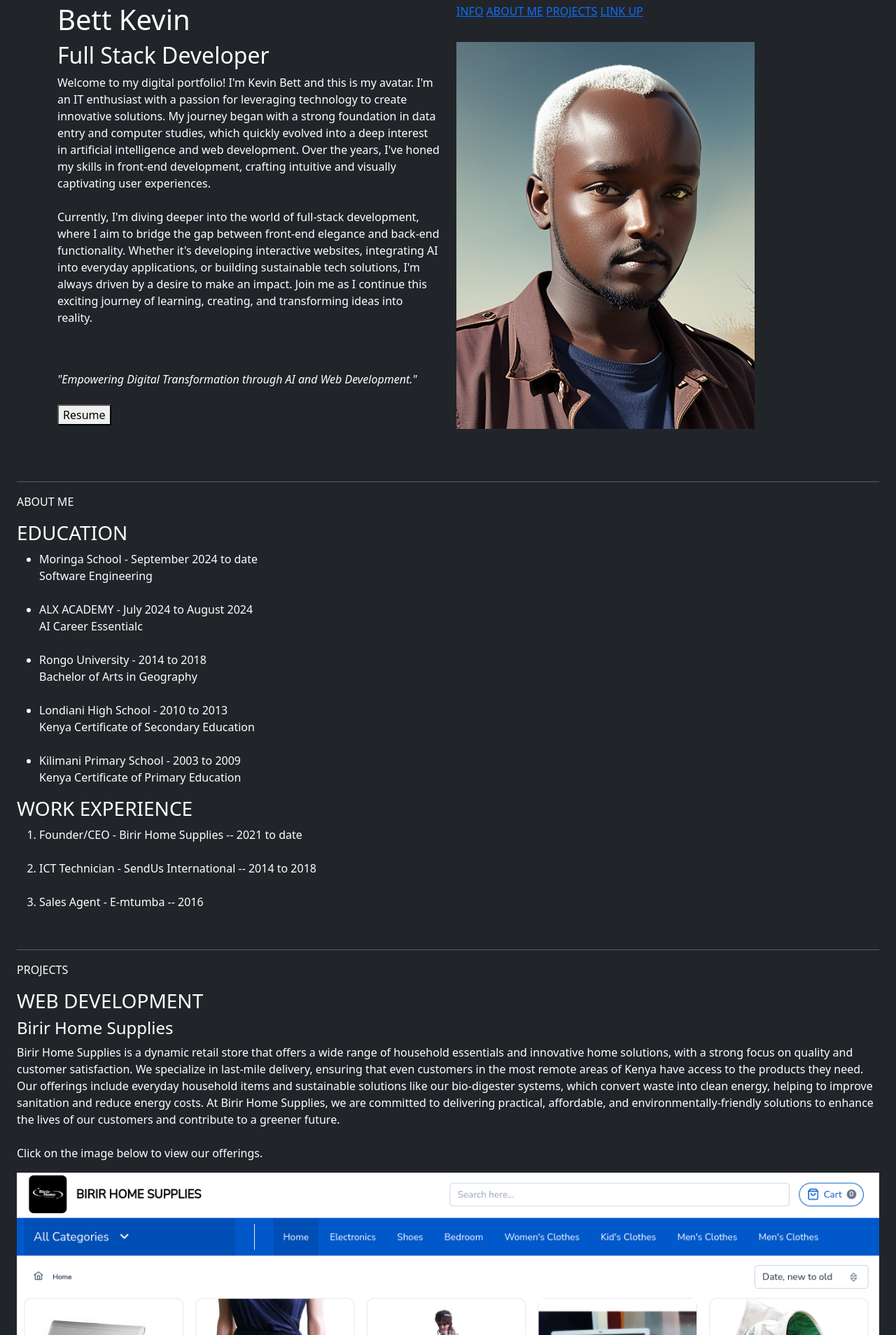
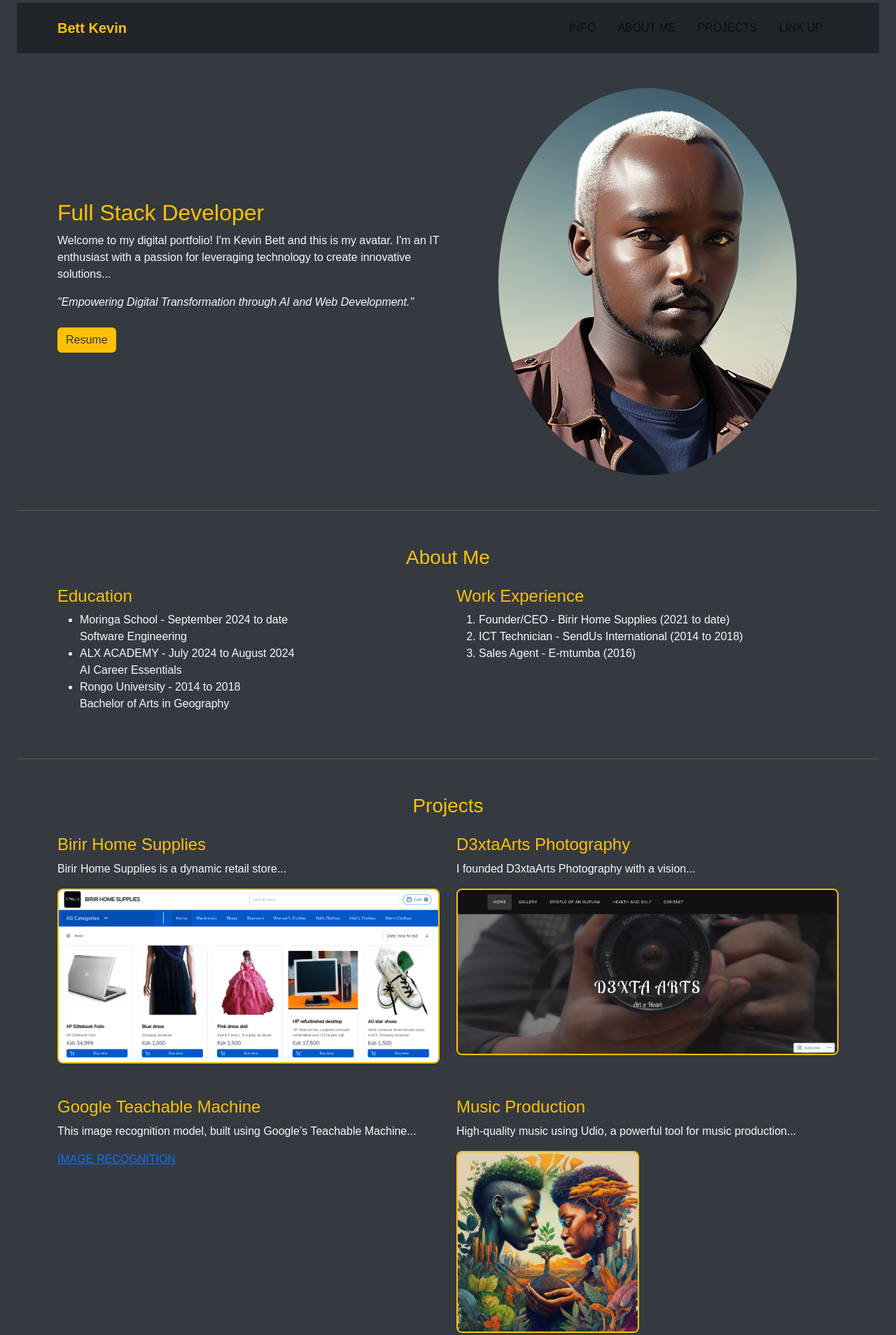
Before and after one commit to BettKev/bett-kevin-portfolio, a plain HTML site: page index.html in a window 1280 px wide. Shown: the part 20-1928 px from the top of the page at 70% size. Drawn offline with Linux system fonts and the light colour scheme.

Commit message:
updated styling for responsiveness

```diff
--- a/index.html
+++ b/index.html
@@ -5,229 +5,191 @@
     <meta name="viewport" content="width=device-width, initial-scale=1.0">
     <title>PORTFOLIO</title>
     <link rel="stylesheet" href="./css/bootstrap.min.css">
-
+    <style>
+        body {
+            background-color: #343a40;
+            color: #f8f9fa;
+            font-family: "Arial", sans-serif;
+        }
+        h1, h2, h3, h4 {
+            color: #ffc107;
+        }
+        nav {
+            background-color: #212529;
+        }
+        nav a {
+            color: #f8f9fa;
+            margin-right: 15px;
+            text-decoration: none;
+            font-weight: bold;
+        }
+        nav a:hover {
+            color: #ffc107;
+        }
+        section {
+            margin-top: 50px;
+        }
+        .project-img {
+            border: 2px solid #ffc107;
+            border-radius: 8px;
+        }
+        .btn-custom {
+            background-color: #ffc107;
+            color: #343a40;
+            border: none;
+        }
+        .btn-custom:hover {
+            background-color: #e0a800;
+        }
+        .social-links a {
+            margin: 0 10px;
+            color: #ffc107;
+            font-size: 20px;
+            text-decoration: none;
+        }
+        .social-links a:hover {
+            color: #f8f9fa;
+        }
+        hr {
+            border-color: #ffc107;
+            margin: 50px 0;
+        }
+    </style>
 </head>
 
-<body class="bg-dark text-white p-4">
+<body class="p-4">
 
-    <!--Top of page  -->
-    <section class="container">
-        <div class="row">
-            <h1 class = "col">Bett Kevin</h1>
-            <nav class = "col">
-            <a  href="#info">INFO</a>
-                <a href="#about">ABOUT ME</a>
-                <a href="#projects">PROJECTS</a>
-                <a href="#linkup">LINK UP</a>
+    <!-- Sticky Navbar -->
+    <nav class="navbar navbar-expand-lg sticky-top py-3">
+        <div class="container">
+            <a class="navbar-brand text-warning" href="#">Bett Kevin</a>
+            <button class="navbar-toggler" type="button" data-bs-toggle="collapse" data-bs-target="#navbarNav" aria-controls="navbarNav" aria-expanded="false" aria-label="Toggle navigation">
+                <span class="navbar-toggler-icon"></span>
+            </button>
+            <div class="collapse navbar-collapse" id="navbarNav">
+                <ul class="navbar-nav ms-auto">
+                    <li class="nav-item"><a class="nav-link" href="#info">INFO</a></li>
+                    <li class="nav-item"><a class="nav-link" href="#about">ABOUT ME</a></li>
+                    <li class="nav-item"><a class="nav-link" href="#projects">PROJECTS</a></li>
+                    <li class="nav-item"><a class="nav-link" href="#linkup">LINK UP</a></li>
+                </ul>
+            </div>
+        </div>
     </nav>
-        </div>
-    </section>
 
-    <!-- Info section -->
-     <section class="container">
-        <div class="row">
-            <div class="col">
-            <h2>
-                Full Stack Developer
-            </h2>
-            <p>Welcome to my digital portfolio! I'm Kevin Bett and this is my avatar. I'm an IT enthusiast with a passion for leveraging technology to create innovative
-                solutions. My journey began with a strong foundation in data entry and computer studies, which quickly evolved into a deep
-                interest in artificial intelligence and web development. Over the years, I've honed my skills in front-end development,
-                crafting intuitive and visually captivating user experiences.
-                <br><br>
-                Currently, I'm diving deeper into the world of full-stack development, where I aim to bridge the gap between front-end
-                elegance and back-end functionality. Whether it's developing interactive websites, integrating AI into everyday applications,
-                or building sustainable tech solutions, I'm always driven by a desire to make an impact. Join me as I continue this
-                exciting journey of learning, creating, and transforming ideas into reality.</p>
-                <br><br>
+    <!-- Info Section -->
+    <section id="info" class="container">
+        <div class="row align-items-center">
+            <div class="col-md-6">
+                <h2>Full Stack Developer</h2>
+                <p>Welcome to my digital portfolio! I'm Kevin Bett and this is my avatar. I'm an IT enthusiast with a passion for leveraging technology to create innovative solutions...</p>
                 <blockquote>
                     <i>"Empowering Digital Transformation through AI and Web Development."</i>
                     <br><br>
-                <a href="https://drive.google.com/file/d/1KsP920qdhL_rLGX327n5XQrO7sNBoOEU/view?usp=sharing" target="_blank"><button>Resume</button></a>
+                    <a href="https://drive.google.com/file/d/1KsP920qdhL_rLGX327n5XQrO7sNBoOEU/view?usp=sharing" target="_blank">
+                        <button class="btn btn-custom">Resume</button>
+                    </a>
                 </blockquote>
             </div>
-            <br>
-
-        <div class="col">
-            <img src="./img/avatar.png" alt="my avatar">
+            <div class="col-md-6 text-center">
+                <img src="./img/avatar.png" alt="My avatar" class="img-fluid rounded-circle">
             </div>
         </div>
     </section>
 
-     <br><br>
-
-     <!-- About section -->
+    <!-- About Section -->
     <hr>
-      <div id="about">
-        <p>ABOUT ME</p>
-      </div>
-    <section id="about-me">
-        <div class="edu">
-            <h3>EDUCATION</h3>
+    <section id="about" class="container">
+        <h3 class="text-center mb-4">About Me</h3>
+        <div class="row">
+            <div class="col-md-6">
+                <h4>Education</h4>
                 <ul>
-                <li>
-                    Moringa School - September 2024 to date <br> Software Engineering
-                </li>
-                <br>
-                <li>
-                    ALX ACADEMY - July 2024 to August 2024 <br> AI Career Essentialc
-                </li>
-                <br>
-                <li>
-                    Rongo University - 2014 to 2018 <br> Bachelor of Arts in Geography
-                </li>
-                <br>
-                <li>
-                    Londiani High School - 2010 to 2013 <br> Kenya Certificate of Secondary Education
-                </li>
-                <br>
-                <li>
-                    Kilimani Primary School - 2003 to 2009 <br> Kenya Certificate of Primary Education
-                </li>
+                    <li>Moringa School - September 2024 to date <br> Software Engineering</li>
+                    <li>ALX ACADEMY - July 2024 to August 2024 <br> AI Career Essentials</li>
+                    <li>Rongo University - 2014 to 2018 <br> Bachelor of Arts in Geography</li>
                 </ul>
             </div>
-        <div class="work">
-            <h3>WORK EXPERIENCE</h3>
+            <div class="col-md-6">
+                <h4>Work Experience</h4>
                 <ol>
-                <li>
-                    Founder/CEO - Birir Home Supplies -- 2021 to date
-                </li>
-                <br>
-                <li>
-                    ICT Technician - SendUs International -- 2014 to 2018
-                </li>
-                <br>
-                <li>
-                    Sales Agent - E-mtumba -- 2016
-                </li>
+                    <li>Founder/CEO - Birir Home Supplies (2021 to date)</li>
+                    <li>ICT Technician - SendUs International (2014 to 2018)</li>
+                    <li>Sales Agent - E-mtumba (2016)</li>
                 </ol>
             </div>
+        </div>
     </section>
-    <br>
 
-      <!-- Projects section -->
+    <!-- Projects Section -->
     <hr>
-       <div id="projects">
-        <p>PROJECTS</p>
+    <section id="projects" class="container">
+        <h3 class="text-center mb-4">Projects</h3>
+
+        <div class="row mb-5">
+            <div class="col-md-6">
+                <h4>Birir Home Supplies</h4>
+                <p>Birir Home Supplies is a dynamic retail store...</p>
+                <a href="http://birir-home-supplies.sokowise.store/" target="_blank">
+                    <img src="./img/bhs.png" alt="Birir Home Supplies" class="img-fluid project-img">
+                </a>
             </div>
-       <section id="proj">
-        <!-- start of web dev div -->
-            <div>
-                <h3>WEB DEVELOPMENT</h3>
-                <div>
-                    <h4>
-                        Birir Home Supplies
-                    </h4>
-                        <p>
-                            Birir Home Supplies is a dynamic retail store that offers a wide range of household essentials and innovative
-                            home solutions, with a strong focus on quality and customer satisfaction. We specialize in last-mile delivery,
-                            ensuring that even customers in the most remote areas of Kenya have access to the products they need. Our
-                            offerings include everyday household items and sustainable solutions like our bio-digester systems, which
-                            convert waste into clean energy, helping to improve sanitation and reduce energy costs.
-                            At Birir Home Supplies, we are committed to delivering practical, affordable, and environmentally-friendly
-                            solutions to enhance the lives of our customers and contribute to a greener future.
-                            <br><br>
-                            Click on the image below to view our offerings.
-                        </p>
-                    <div class="bhs">
-                        <a href="http://birir-home-supplies.sokowise.store/" target="_blank">
-                            <img src="./img/bhs.png" alt="Birir Home Supplies" width="100%">
+            <div class="col-md-6">
+                <h4>D3xtaArts Photography</h4>
+                <p>I founded D3xtaArts Photography with a vision...</p>
+                <a href="https://d3xtaarts.wordpress.com/" target="_blank">
+                    <img src="./img/d3xta.png" alt="D3xtaArts Photography" class="img-fluid project-img">
                 </a>
             </div>
         </div>
-                <div>
-                    <h4>
-                        D3xtaArts Photography
-                    </h4>
-                    <p>
-                        I founded D3xtaArts Photography with a vision to provide professional and personalized photography services
-                        tailored to each client's needs. Our studio, based in Chepseon, offers a range of services, including
-                        high-quality photo printing, digital image formats, and videography for various occasions.
-                        We specialize in both in-studio and on-location shoots, capturing everything from family
-                        portraits to event coverage. With a commitment to creativity and excellence,
-                        D3xtaArts Photography strives to preserve special moments in the most visually stunning way possible.
-                        Whether for personal memories or professional use, we ensure that every photograph tells a unique story.
-                        <br><br>
-                        Click on the image below to view some of our work.
-                    </p>
-                    <div>
-                        <a href="https://d3xtaarts.wordpress.com/" target="_blank">
-                            <img src="./img/d3xta.png" alt="D3xtaArts" width="100%">
+
+        <div class="row">
+            <div class="col-md-6">
+                <h4>Google Teachable Machine</h4>
+                <p>This image recognition model, built using Google’s Teachable Machine...</p>
+                <a href="https://teachablemachine.withgoogle.com/models/ina7LLPKp/">IMAGE RECOGNITION</a>
+            </div>
+            <div class="col-md-6">
+                <h4>Music Production</h4>
+                <p>High-quality music using Udio, a powerful tool for music production...</p>
+                <a href="https://www.udio.com/songs/xuyjtb6CcFpvvUWqNL9b9d" target="_blank">
+                    <img src="./img/thumbnail.png" alt="Album cover" class="img-fluid project-img">
                 </a>
             </div>
         </div>
-            </div>
-        <!-- end of web dev div -->
 
-        <!-- start of ai projects div -->
-            <div>
-                <h3>AI PROJECTS</h3>
-                <div>
-                    <h4>Google Teachable Machine</h4>
-                    <p>This image recognition model, built using Google’s Teachable Machine, identifies whether an image contains
-                        a cat or a dog. It was trained with custom-uploaded images of cats and dogs to enhance accuracy. When an
-                        image is uploaded or scanned using inbuilt device camera, the model analyzes it and outputs a confidence percentage,
-                        indicating whether the image is more likely a cat or a dog. The model will be can work on handheld devices as well as
-                        desktop/laptop computers. It can be integrated into a website for easy access and use.
-                        <br><br>
-                        To use the model click
-                        <br>
-                        <a href="https://teachablemachine.withgoogle.com/models/ina7LLPKp/">IMAGE RECOGNITION</a>
+        <!-- Video Production Section -->
+<div class="mt-5">
+    <h4>Video Production</h4>
+    <p>
+        Leveraging advanced AI tools like Haiper AI and Leonardo AI, combined with CapCut for video editing,
+        this project demonstrates how AI enhances the video production process.
+        The result: dynamic, polished, and visually captivating videos.
     </p>
-                </div>
-                <div>
-                    <h4>Music Production</h4>
     <p>
-                        This project focuses on creating high-quality music using Udio, a powerful tool for music production.
-                        Through innovative sound design, mixing, and mastering techniques, I aim to produce tracks that resonate
-                        with listeners across various genres. From concept to completion, every step of the production process
-                        is carefully crafted to ensure a polished and professional final product. This project reflects
-                        my passion for music and my commitment to delivering exceptional audio experiences.
-                        <br><br>
-                        Click on the image below to listen to the song <br>DREAMS OF THE MOTHERLAND.
-                        <br><br>
-                        <a href="https://www.udio.com/songs/xuyjtb6CcFpvvUWqNL9b9d" target="_blank">
-                            <img src="./img/thumbnail.png" alt="album cover" width="50%">
+        Click below to listen to the song *Dreams of the Motherland*:
+    </p>
+    <a href="https://youtu.be/taOr8IhaiVE" target="_blank">
+        <img src="./img/thumb.png" alt="YouTube Thumbnail" class="img-fluid project-img" style="max-width: 70%;">
     </a>
-                    </p>
-                </div>
-                <div>
-                    <h4>Video production</h4>
-                    <p>
-                        This project leverages advanced AI tools like Haiper AI and Leonardo AI for image and video generation,
-                        combined with CapCut for seamless video editing. By utilizing AI technology, I create visually captivating
-                        videos that blend innovation and creativity. Haiper AI and Leonardo AI are used to generate high-quality
-                        images and video content, while CapCut adds professional-level editing, transitions, and effects.
-                        This project showcases how AI can enhance the video production process, delivering dynamic, engaging,
-                        and polished final products.
-                        <br><br>
-                        Click on the image below to listen to the song
-                        <br>
-                        DREAMS OF THE MOTHERLAND.
-                        <br><br>
-                        <a href="https://youtu.be/taOr8IhaiVE" target="_blank">
-                            <img src="./img/thumb.png" alt="youtube thumbnail" width="100%">
-                        </a>
-                    </p>
 </div>
 
+    </section>
+
+    <!-- Link Up Section -->
+    <hr>
+    <section id="linkup" class="container text-center">
+        <h3 class="mb-4">Link Up With Me</h3>
+        <div class="social-links">
+            <a href="#">LinkedIn</a>
+            <a href="#">Twitter</a>
+            <a href="#">Facebook</a>
+            <a href="#">Instagram</a>
+            <a href="#">GitHub</a>
         </div>
-        <!-- end of ai projects div -->
+        <p class="mt-4">Terms and conditions apply.<br>Copyright 2024</p>
     </section>
-       <br>
 
-       <section id="linkup">
-        <!-- start of footer section -->
-            <p>LINK UP WITH ME</p>
-            <a href="">Linked In</a>
-            <a href="">Twitter</a>
-            <a href="">Facebook</a>
-            <a href="">Instagram</a>
-            <a href="">Github</a>
-            <p>
-                Terms and conditions apply. <br> Copyright 2024
-            </p>
-       </section>
     <script src="./js/bootstrap.bundle.min.js"></script>
 </body>
 </html>
```
Lines whose indentation alone changed are shown as unchanged.
